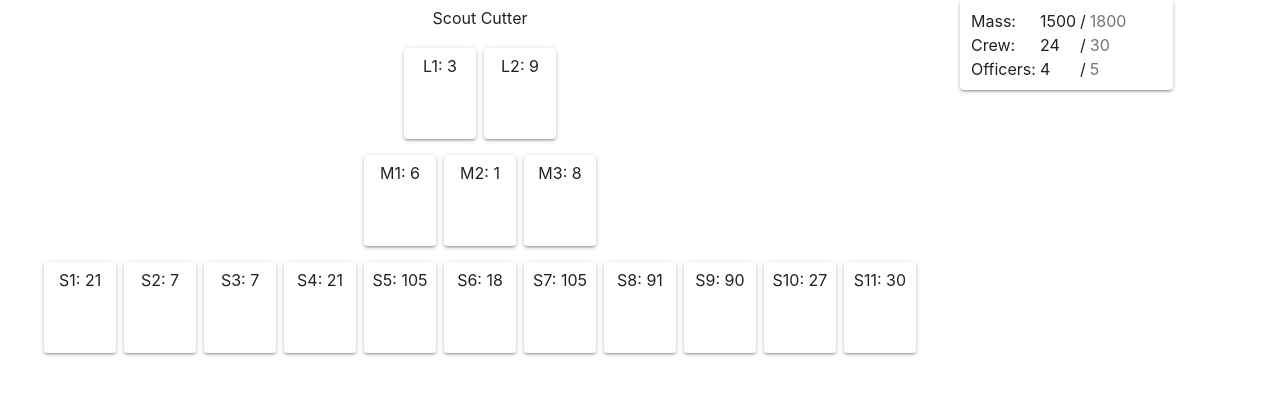
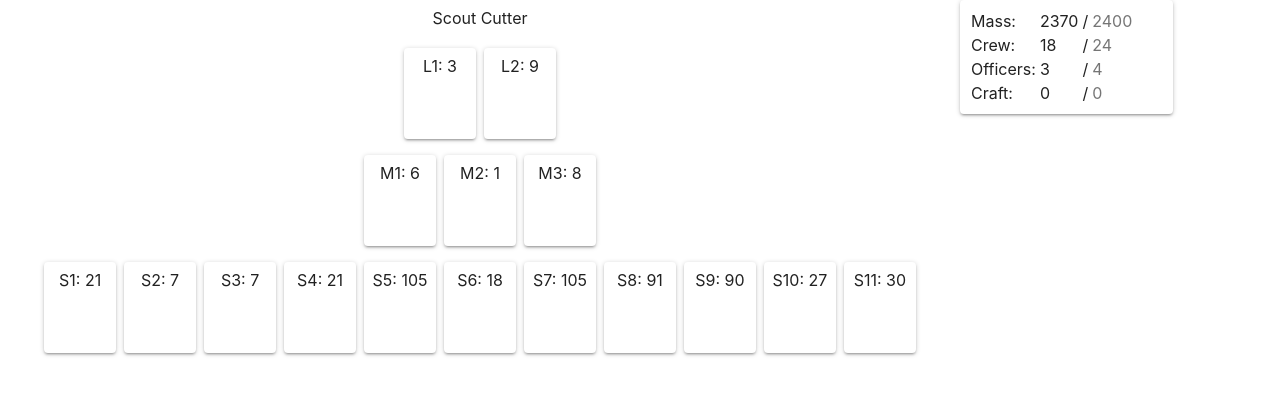
Before and after one commit to shaver/stf-ui-1, a React (Create React App) app: page / in a window 1280 px wide. Shown: the top 394 px of the page. Built offline with nearby package versions, Linux system fonts and the light colour scheme.

Commit message:
Calculate current/max mass/crew/officers/craft.

```diff
--- a/src/ShipStatus.js
+++ b/src/ShipStatus.js
@@ -7,45 +7,76 @@ class ShipStatus extends Component {
     constructor(props) {
         super(props);
 
-        this.ship = props.ship;
-        this.classes = props.classes;
+        const { classes, shipType, components, GAME_DATA } = props;
+        this.state = { classes, shipType, components, GAME_DATA };
     }
 
-    renderStatusRow(label, current, max) {
+    renderStatusRow(i, label, current, max) {
         return (
-            <tr>
+            <tr key={i}>
                 <td>{label}:</td>
                 <td>{current}</td>
                 <td>/</td>
-                <td className={this.classes.statusMaxCell}>{max}</td>
+                <td className={this.state.classes.statusMaxCell}>{max}</td>
             </tr>
         )
     }
 
     renderStatusTable() {
+        const reduceComponents = (fn, start) => {
+            let current = start;
+
+            const reduceWrapper = (f, prev, curr) => {
+                let after = f(prev, curr);
+                console.log("reduceComponents: ", prev, " + ", curr.name, " = ", after, " (",
+                    after - prev, ")");
+                return after;
+            }
+
+            for (let size of Object.values(this.state.components)) {
+                current = size.reduce((p, c) => reduceWrapper(fn, p, c), current);
+            }
+
+            return current;
+        }
+
         const list = [];
 
-        list.push(["Mass", 1500, 1800]);
-        list.push(["Crew", 24, 30]);
-        list.push(["Officers", 4, 5]);
+        let currentMass = reduceComponents((prev, curr) => prev + curr.mass, 0);
+        let maxMass = reduceComponents((prev, curr) => prev + curr.drive_mass, 0);
+        list.push(["Mass", currentMass, maxMass]);
+
+        let currentCrew = reduceComponents((prev, curr) => prev + curr.holds_crew, 0);
+        let maxCrew = this.state.GAME_DATA.SHIP_TYPES[this.state.shipType].max_crew;
+        list.push(["Crew", currentCrew, maxCrew]);
+
+        let currentOfficers = reduceComponents((prev, curr) => prev + curr.holds_officer, 0);
+        let maxOfficers = this.state.GAME_DATA.SHIP_TYPES[this.state.shipType].max_officer;
+        list.push(["Officers", currentOfficers, maxOfficers]);
+
+        let currentCraft = reduceComponents((prev, curr) => prev + curr.holds_craft, 0);
+        let maxCraft = this.state.GAME_DATA.SHIP_TYPES[this.state.shipType].max_craft;
+        list.push(["Craft", currentCraft, maxCraft]);
 
         const rows = [];
-        for (let i of list) {
-            rows.push(this.renderStatusRow(i[0], i[1], i[2]));
+
+        for (let i = 0; i < list.length; i++) {
+            rows.push(this.renderStatusRow(i + 1, list[i][0], list[i][1], list[i][2]));
         }
 
         return (
             <table>
-                {rows}
+                <tbody>
+                    {rows}
+                </tbody>
             </table>
         );
     }
 
     render() {
-        const classes = this.classes;
         return (
-            <Grid item spacing={8}>
-                <Paper className={classes.statusTable}>
+            <Grid item>
+                <Paper className={this.state.classes.statusTable}>
                     {this.renderStatusTable()}
                 </Paper>
             </Grid>
```
